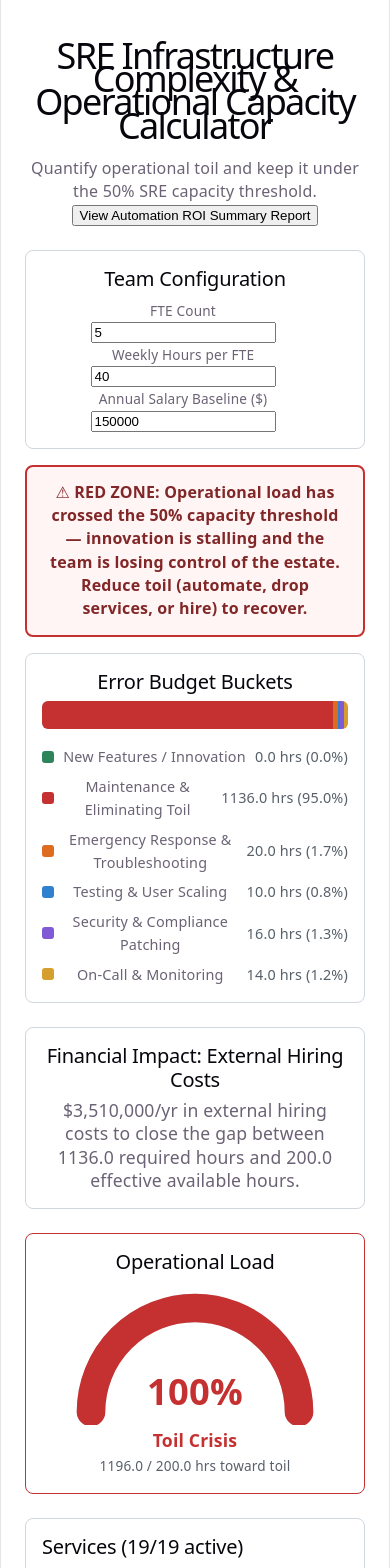
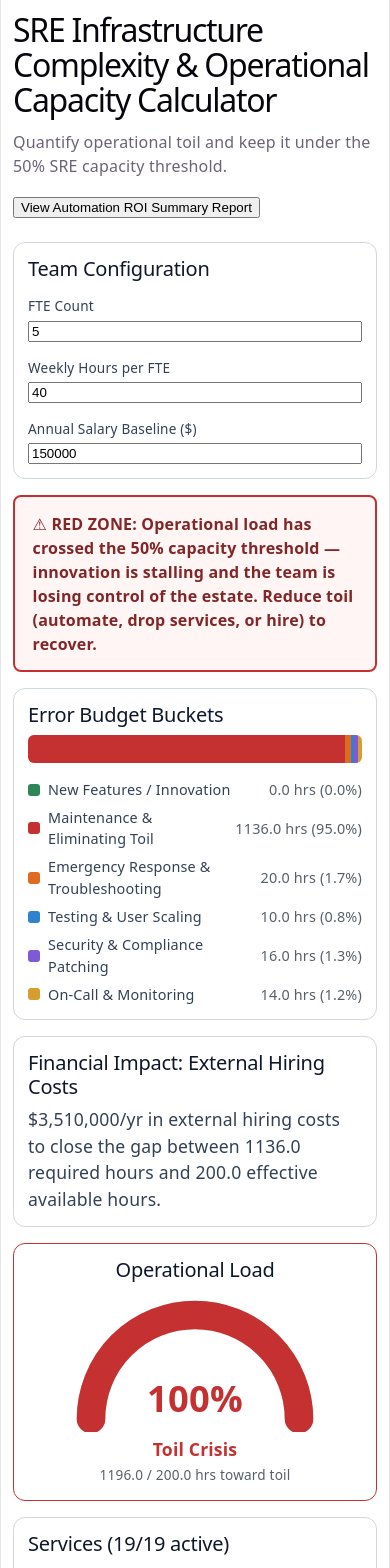
Before and after one commit to pheeling/SREOpsDashboard, a React (Vite) app: page / in a window 390 px wide. Shown: the top 1568 px of the page. Built offline with nearby package versions, Linux system fonts and the light colour scheme.

Commit message:
Improve responsive dashboard layout
Co-authored-by: pheeling <33524582+pheeling@users.noreply.github.com>

```diff
--- a/src/App.css
+++ b/src/App.css
@@ -1,55 +1,78 @@
 .dashboard {
+  width: 100%;
   max-width: 1280px;
   margin: 0 auto;
-  padding: 1.5rem;
+  padding: clamp(0.75rem, 2vw, 1.5rem);
   font-family: system-ui, sans-serif;
+  min-width: 0;
 }
 
 .dashboard__header {
   margin-bottom: 1.5rem;
 }
 
+.dashboard__header p {
+  margin-bottom: 1rem;
+}
+
 .dashboard__grid {
   display: grid;
-  grid-template-columns: minmax(0, 1fr) minmax(320px, 420px);
-  gap: 1.5rem;
+  grid-template-columns: minmax(0, 1fr);
+  gap: 1rem;
   align-items: start;
 }
 
-.dashboard__left,
-.dashboard__right {
-  display: flex;
-  flex-direction: column;
-  gap: 1.5rem;
-}
-
-@media (max-width: 900px) {
+@media (min-width: 768px) {
   .dashboard__grid {
-    grid-template-columns: 1fr;
+    grid-template-columns: repeat(2, minmax(0, 1fr));
   }
 }
 
-.global-config-panel,
-.load-gauge,
-.hiring-cost-widget,
-.service-matrix,
-.summary-report,
-.capacity-chart {
-  padding: 1rem;
+.dashboard-card {
+  min-width: 0;
+  padding: clamp(0.875rem, 2vw, 1.25rem);
   border: 1px solid #d0d7de;
-  border-radius: 8px;
+  border-radius: 0.75rem;
   background: #fff;
+  background-clip: padding-box;
+  color: #334155;
+}
+
+.dashboard-card h2 {
+  color: #0f172a;
+  overflow-wrap: anywhere;
 }
 
 .global-config-panel {
   margin-bottom: 1rem;
+  display: grid;
+  grid-template-columns: repeat(auto-fit, minmax(min(100%, 220px), 1fr));
+  gap: 1rem;
+  align-items: end;
+}
+
+.global-config-panel h2 {
+  grid-column: 1 / -1;
+  margin: 0;
 }
 
 .global-config-panel label {
-  display: inline-flex;
+  display: flex;
   flex-direction: column;
-  margin-right: 1.5rem;
+  min-width: 0;
+  gap: 0.25rem;
   font-size: 0.85rem;
+}
+
+.global-config-panel input {
+  width: 100%;
+  min-width: 0;
+}
+
+@media (min-width: 1024px) {
+  .dashboard__grid {
+    grid-template-columns: repeat(auto-fit, minmax(min(100%, 320px), 1fr));
+  }
 }
 
 /* --- Warning Banner --- */
--- a/src/App.tsx
+++ b/src/App.tsx
@@ -30,14 +30,10 @@ function App() {
             <GlobalConfigPanel />
             <WarningBanner />
             <div className="dashboard__grid">
-              <div className="dashboard__left">
-                <CapacityBucketsChart />
-                <HiringCostWidget />
-              </div>
-              <div className="dashboard__right">
-                <LoadGauge />
-                <ServiceMatrix />
-              </div>
+              <CapacityBucketsChart />
+              <HiringCostWidget />
+              <LoadGauge />
+              <ServiceMatrix />
             </div>
           </>
         )}
--- a/src/components/CapacityBucketsChart.tsx
+++ b/src/components/CapacityBucketsChart.tsx
@@ -17,7 +17,7 @@ export function CapacityBucketsChart() {
   const total = Object.values(buckets).reduce((sum, v) => sum + v, 0) || 1;
 
   return (
-    <section className="capacity-chart" aria-label="Error Budget Buckets" data-testid="capacity-chart">
+    <section className="dashboard-card capacity-chart" aria-label="Error Budget Buckets" data-testid="capacity-chart">
       <h2>Error Budget Buckets</h2>
       <div className="capacity-chart__bar" role="img" aria-label="Stacked bar chart of capacity buckets">
         {BUCKET_META.map(({ key, label, color }) => {
--- a/src/components/GlobalConfigPanel.tsx
+++ b/src/components/GlobalConfigPanel.tsx
@@ -5,7 +5,7 @@ export function GlobalConfigPanel() {
   const { globalConfig } = state;
 
   return (
-    <section className="global-config-panel" aria-label="Global Configuration">
+    <section className="dashboard-card global-config-panel" aria-label="Global Configuration">
       <h2>Team Configuration</h2>
       <label>
         FTE Count
--- a/src/components/HiringCostWidget.tsx
+++ b/src/components/HiringCostWidget.tsx
@@ -12,7 +12,7 @@ export function HiringCostWidget() {
   const report = computeCapacityReport(state);
 
   return (
-    <section className="hiring-cost-widget" aria-label="Financial Impact: External Hiring Costs" data-testid="hiring-cost-widget">
+    <section className="dashboard-card hiring-cost-widget" aria-label="Financial Impact: External Hiring Costs" data-testid="hiring-cost-widget">
       <h2>Financial Impact: External Hiring Costs</h2>
       {report.hiringCost > 0 ? (
         <p className="hiring-cost-widget__amount" data-testid="hiring-cost-amount">
--- a/src/components/LoadGauge.tsx
+++ b/src/components/LoadGauge.tsx
@@ -28,7 +28,7 @@ export function LoadGauge() {
 
   return (
     <section
-      className={`load-gauge ${report.isRedZone ? "load-gauge--red-zone" : ""}`}
+      className={`dashboard-card load-gauge ${report.isRedZone ? "load-gauge--red-zone" : ""}`}
       aria-label="Operational Load vs Innovation Capacity Gauge"
       data-testid="load-gauge"
     >
--- a/src/components/ServiceMatrix.tsx
+++ b/src/components/ServiceMatrix.tsx
@@ -39,7 +39,7 @@ export function ServiceMatrix() {
   };
 
   return (
-    <section className="service-matrix" aria-label="Service Matrix">
+    <section className="dashboard-card service-matrix" aria-label="Service Matrix">
       <div className="service-matrix__toolbar">
         <h2>
           Services ({activeCount}/{state.services.length} active)
--- a/src/components/SummaryReport.tsx
+++ b/src/components/SummaryReport.tsx
@@ -18,7 +18,7 @@ export function SummaryReport() {
   );
 
   return (
-    <section className="summary-report" aria-label="Automation ROI Summary Report" data-testid="summary-report">
+    <section className="dashboard-card summary-report" aria-label="Automation ROI Summary Report" data-testid="summary-report">
       <h2>Automation ROI Summary Report</h2>
       <p>
         Industry research shows 40–90% of a system&apos;s total cost is incurred after initial release. The table
--- a/src/index.css
+++ b/src/index.css
@@ -15,7 +15,7 @@
   --heading: system-ui, 'Segoe UI', Roboto, sans-serif;
   --mono: ui-monospace, Consolas, monospace;
 
-  font: 18px/145% var(--sans);
+  font: 16px/1.5 var(--sans);
   letter-spacing: 0.18px;
   color-scheme: light dark;
   color: var(--text);
@@ -24,10 +24,6 @@
   text-rendering: optimizeLegibility;
   -webkit-font-smoothing: antialiased;
   -moz-osx-font-smoothing: grayscale;
-
-  @media (max-width: 1024px) {
-    font-size: 16px;
-  }
 }
 
 @media (prefers-color-scheme: dark) {
@@ -50,11 +46,17 @@
   }
 }
 
+*,
+*::before,
+*::after {
+  box-sizing: border-box;
+}
+
 #root {
-  width: 1126px;
-  max-width: 100%;
+  width: 100%;
+  max-width: 1280px;
   margin: 0 auto;
-  text-align: center;
+  text-align: left;
   border-inline: 1px solid var(--border);
   min-height: 100svh;
   display: flex;
@@ -74,13 +76,12 @@ h2 {
 }
 
 h1 {
-  font-size: 56px;
-  letter-spacing: -1.68px;
-  margin: 32px 0;
-  @media (max-width: 1024px) {
-    font-size: 36px;
-    margin: 20px 0;
-  }
+  font-size: clamp(2rem, 4vw, 3.5rem);
+  line-height: 1.1;
+  letter-spacing: -0.04em;
+  margin: 0 0 0.75rem;
+  overflow-wrap: anywhere;
+  text-wrap: balance;
 }
 h2 {
   font-size: 24px;
```
